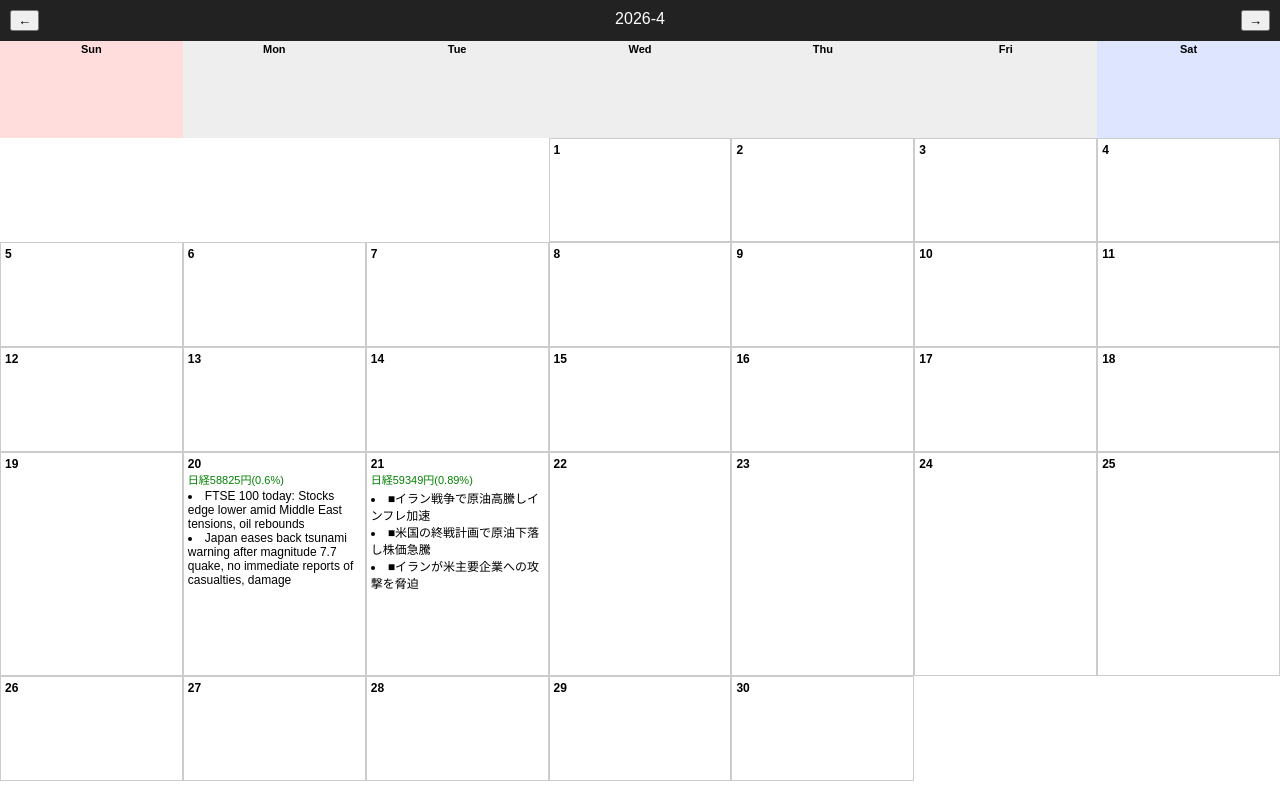
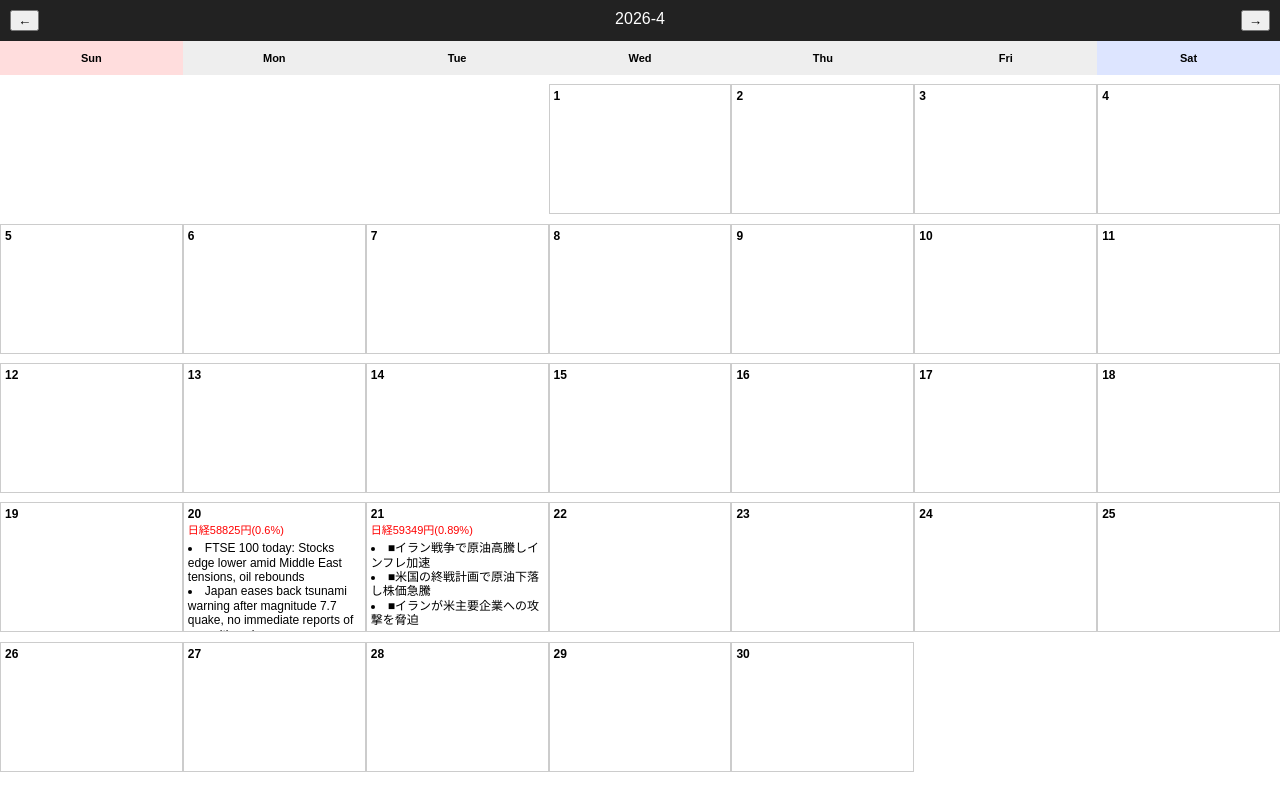
Before and after one commit to u-pos/stock-calendar, a website: page index.html in a window 1280 px wide. Drawn offline with Linux system fonts and the light colour scheme; no server answers.

Commit message:
Update index.html

```diff
--- a/index.html
+++ b/index.html
@@ -25,7 +25,55 @@ body {
   grid-template-columns: repeat(7, 1fr);
   height:calc(100vh - 60px);
 }
+#grid {
+  display: grid;
+  grid-template-columns: repeat(7, 1fr);
+}
 
+/* 曜日 */
+.header {
+  height: 30px;           /* ←最小化 */
+  font-size: 12px;
+  display:flex;
+  align-items:center;
+  justify-content:center;
+  background:#eee;
+}
+
+/* セル */
+.cell {
+  height: 120px;          /* ←固定で均等 */
+  border: 1px solid #ccc;
+  padding: 4px;
+  overflow: hidden;       /* ←はみ出し防止 */
+  display:flex;
+  flex-direction: column;
+}
+
+/* 日付 */
+.date {
+  font-size: 12px;
+  font-weight: bold;
+}
+
+/* 日経 */
+.nikkei {
+  font-size: 11px;
+}
+.nikkei.up { color: red; }
+.nikkei.down { color: blue; }
+
+/* ニュース */
+ul {
+  margin: 2px 0 0 0;
+  padding-left: 14px;
+  font-size: 11px;
+  overflow: hidden;
+}
+
+li {
+  line-height: 1.2;
+}
 /* セル */
 .cell {
   border:1px solid #ccc;
```
